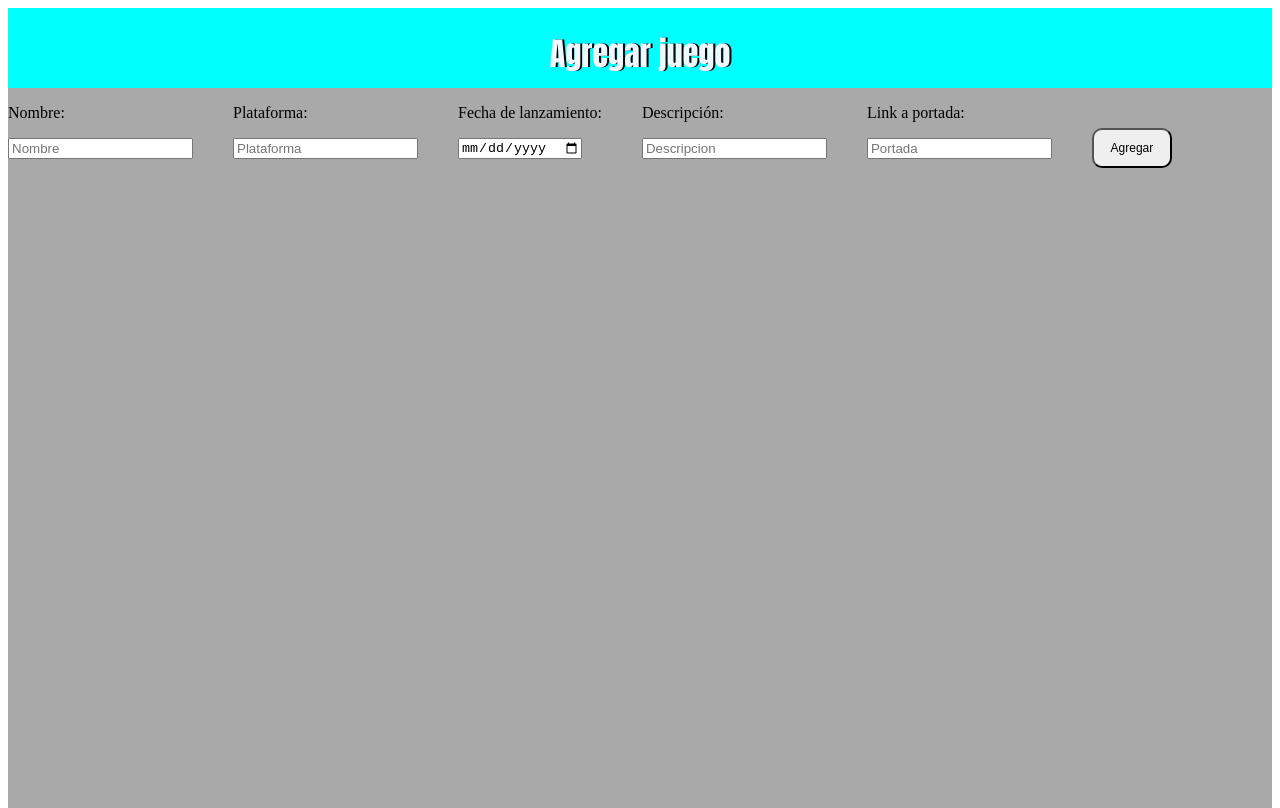
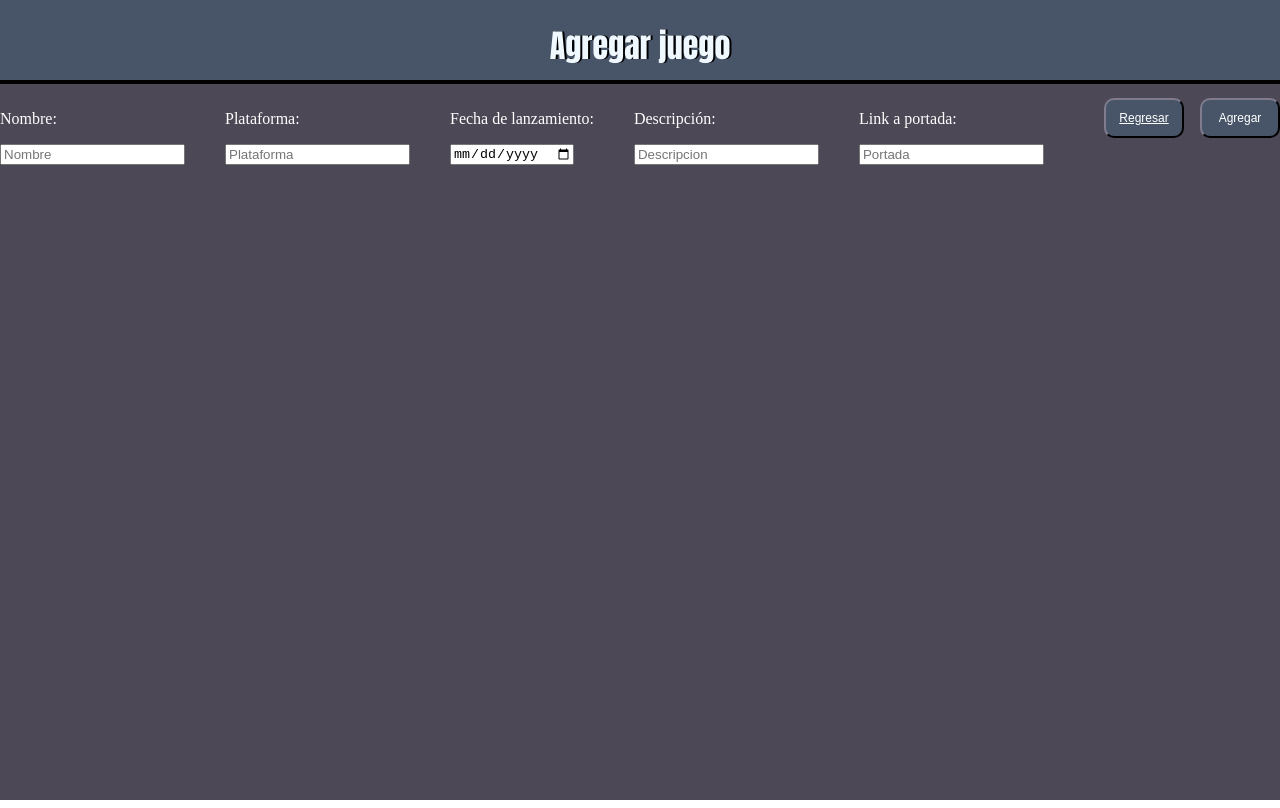
Before and after one commit to SamuelA01641383/MiniReto2Repo, a React (Create React App) app in the folder client/: page /add in a window 1280 px wide. Built offline with nearby package versions, Linux system fonts and the light colour scheme.

Commit message:
Cambios en el front

```diff
--- a/client/src/App.js
+++ b/client/src/App.js
@@ -5,17 +5,14 @@ import Update from "./paginas/Update";
 import "./Styles/App.css"
 function App() {
   return (
-    <div>
 
       <BrowserRouter>
       <Routes>
-
         <Route path="/" element={<Juegos/>}/>
         <Route path="/add" element={<Add/>}/>
         <Route path="/update/:id" element={<Update/>}/>
       </Routes>
       </BrowserRouter>
-    </div>
   );
 }
 
--- a/client/src/Styles/App.css
+++ b/client/src/Styles/App.css
@@ -1,10 +1,20 @@
+body{
+  margin: 0px;
+  padding: 0px;
+}
+p{
+  color: white;
+}
 .bg{
-  float: left;
-  height: 100vh;
+  background-color: rgb(52,50,57);
   width: 100%;
-  background-color: darkgrey;
+  float:left;
 }
-
+.bg2{
+height: 100vh;
+width: 100%;
+background-color: rgb(76, 72, 86);
+}
 .App{
   height: 100vh;
   width: 100vh;
@@ -14,34 +24,44 @@
   float: left;
   width: 100%;
   height: 10vh;
-  background-color:aqua;
+  background-color:rgb(72,85,104);
   text-align: center;
   font-size: 2vh;
   font-family: Impact, Haettenschweiler, 'Arial Narrow Bold', sans-serif;
   color: aliceblue;
   text-shadow: 2px 0px black;
+  border-color: black;
+  border-bottom-style: solid;
+  border-width: 0.5vh;
+  margin-bottom: 1.25vh;
 }
 .contenedor{
   float: left;
   width: 100%;
-  background-color: blueviolet;
-  border-color: black;
+  background-color: rgb(255, 255, 255);
   border-color: black;
   border-bottom-style: solid;
   border-width: 0.5vh;
+  margin-bottom: 1.25vh;
+
 }
 button{
 
   width: 10vh;
   height: 5vh;
   border-radius: 10px;
-  border-color: black;
+  border-color: rgb(52,50,57);
   float: right;
+  margin-top: .5vh;
+  margin-left: 2vh;
   font-size: 1.5vh;
+  background-color: rgb(72,85,104);
+
 }
-.ultimo{
-  margin-top: 5vh;
+a{
+  color: white;
 }
+
 .imgbox{
   float: left;
   width: 20%;
--- a/client/src/index.js
+++ b/client/src/index.js
@@ -2,18 +2,13 @@ import React from 'react';
 import ReactDOM from 'react-dom/client';
 import './Styles/App.css';
 import App from './App';
-import reportWebVitals from './reportWebVitals';
+
 const root = ReactDOM.createRoot(document.getElementById('root'));
 root.render(
-  <div className='bg'>
+
   <React.StrictMode>
 
-  <App />
+      <App />
+
   </React.StrictMode>
-  </div>
 );
-
-// If you want to start measuring performance in your app, pass a function
-// to log results (for example: reportWebVitals(console.log))
-// or send to an analytics endpoint. Learn more: https://bit.ly/CRA-vitals
-reportWebVitals();
--- a/client/src/paginas/Add.jsx
+++ b/client/src/paginas/Add.jsx
@@ -3,6 +3,7 @@ import { useState } from 'react'
 import { useNavigate } from 'react-router-dom';
 import axios from 'axios';
 import '../Styles/App.css'
+import { Link } from 'react-router-dom';
 const Add = () => {
     const [juego, setJuego] = useState({
         Nombre:"",
@@ -30,7 +31,7 @@ const Add = () => {
 
     console.log(juego)
     return (
-        <div className='from'>
+        <div className='bg2'>
             <div className='header'>
                 <h1>Agregar juego</h1>
             </div>
@@ -57,8 +58,9 @@ const Add = () => {
                 <input type="text" placeholder='Portada' onChange={handleChange} name='Portada'/>
             </div>
 
-            <div className='box'>
-            <button className='ultimo' onClick={handleClick}>Agregar</button>
+            <div>
+            <button className='ultimo' onClick={handleClick}> <a>Agregar</a></button>
+            <button><Link to={`/`}><a>Regresar</a></Link></button>
             </div>
 
         </div>
--- a/client/src/paginas/Update.jsx
+++ b/client/src/paginas/Update.jsx
@@ -4,6 +4,7 @@ import { useNavigate } from 'react-router-dom';
 import axios from 'axios';
 import { useLocation } from 'react-router-dom';
 import '../Styles/App.css'
+import { Link } from 'react-router-dom';
 
 const Update = () => {
     const [juego, setJuego] = useState({
@@ -36,6 +37,7 @@ const Update = () => {
 
     console.log(juego)
     return (
+        <div className='bg2'>
         <div className='from'>
             <div className='header'>
                 <h1>Actualizar juego</h1>
@@ -63,7 +65,9 @@ const Update = () => {
                 <input type="text" placeholder='Portada' onChange={handleChange} name='Portada'/>
             </div>
 
-            <button  className='ultimo' onClick={handleClick}>Actualizar juego</button>
+            <button  className='ultimo' onClick={handleClick}><a>Actualizar juego</a></button>
+            <button><Link to={`/`}><a>Regresar</a></Link></button>
+        </div>
         </div>
     )
 }
--- a/client/src/paginas/juegos.jsx
+++ b/client/src/paginas/juegos.jsx
@@ -30,7 +30,7 @@ const Juegos = () => {
     }
     console.log(juegos)
     return (
-        <div>
+        <div className='bg'>
         <div className='header'>
             <h1>Bases de datos de juegos </h1>
         </div>
@@ -42,8 +42,7 @@ const Juegos = () => {
                 <div className="juego" key={juego.idJuegos}>
                     <div className='contenedor'>
                     <div >
-                       <img className='imgbox' src='https://store-images.s-microsoft.com/image/apps.7759.14335040691238971.69596c0b-00e0-49eb-a6ce-2535ef602b5e.d8780f81-4399-46f1-bd6d-4027f002304d?q=90&w=480&h=270'></img>
-                    {juego.portada && <img src={juego.portada} alt=""/>}
+                    {juego.portada && <img  className ='imagebox' src={juego.portada} alt=""/>}
                     </div>
                     <div className='texto'>
                     <h2>{juego.Nombre}</h2>
@@ -52,14 +51,14 @@ const Juegos = () => {
                     <h3>Descripción: {juego.Descripcion}</h3>
                     </div>
                     <button className="delete" onClick={()=>handleDelete(juego.idJuegos)}><a>Borrar juego</a></button>
-                    <button className="update"><Link to={`/update/${juego.idJuegos}`}>Actualizar Juego</Link></button>
+                    <button className="update"><Link to={`/update/${juego.idJuegos}`}><a>Actualizar Juego</a></Link></button>
 
                     </div>
                 </div>
 
             ))}
         </div>
-        <div >
+        <div className='bg'>
             <button className='ultimo'><Link to="/add">Añadir un juego</Link></button>
         </div>
 
--- a/client/src/reportWebVitals.js
+++ /dev/null
@@ -1,13 +0,0 @@
-const reportWebVitals = onPerfEntry => {
-  if (onPerfEntry && onPerfEntry instanceof Function) {
-    import('web-vitals').then(({ getCLS, getFID, getFCP, getLCP, getTTFB }) => {
-      getCLS(onPerfEntry);
-      getFID(onPerfEntry);
-      getFCP(onPerfEntry);
-      getLCP(onPerfEntry);
-      getTTFB(onPerfEntry);
-    });
-  }
-};
-
-export default reportWebVitals;
```
Also changed, not shown: client/src/Componentes/Background.jsx (deleted, +0 -11 lines), client/src/setupTests.js (deleted, +0 -5 lines), 1 other file (tests, documents, lock files or other folders).
